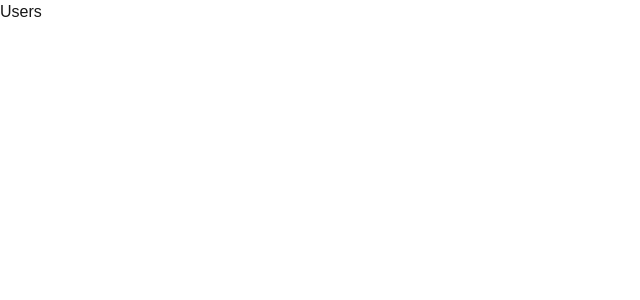
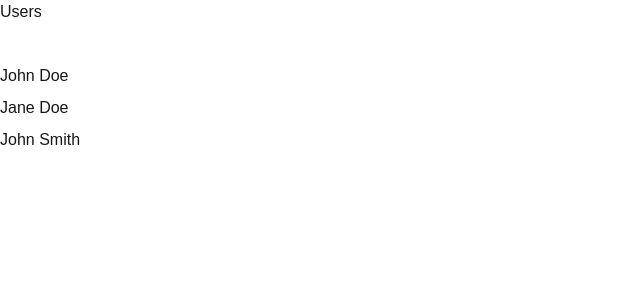
Before and after one commit to oshada-rashmika/nextjs, a Next.js app: page /dashboard/users in a window 1280 px wide. Shown: the top 300 px of the page, without its empty margins (0-640 px from the left). Built offline with nearby package versions, Linux system fonts and the light colour scheme.

Commit message:
dynamic routes in NextJs

```diff
--- /dev/null
+++ b/app/dashboard/users/[id]/page.tsx
@@ -0,0 +1,11 @@
+const UserDetails = async ({ params }: { params: Promise<{ id: string }> }) => {
+    const { id } = await params;
+  return (
+    <div>
+        UserDetails
+        <p>User ID: {id}</p>
+    </div>
+  )
+}
+
+export default UserDetails
--- a/app/dashboard/users/page.tsx
+++ b/app/dashboard/users/page.tsx
@@ -1,6 +1,17 @@
+import Link from "next/link"
+
 const Users = () => {
   return (
-    <div>Users</div>
+    <div>
+      <h1>Users</h1>
+
+      <ul className="mt-10">
+        <li className="mb-2"><Link href="/dashboard/users/1"> John Doe</Link></li>
+        <li className="mb-2"><Link href="/dashboard/users/2"> Jane Doe</Link></li>
+        <li className="mb-2"><Link href="/dashboard/users/3"> John Smith</Link></li>
+      </ul>
+
+    </div>
   )
 }
 
```
